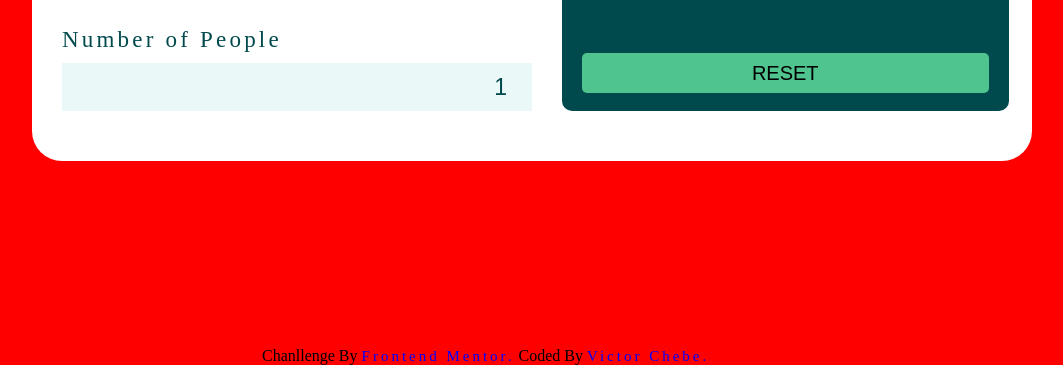
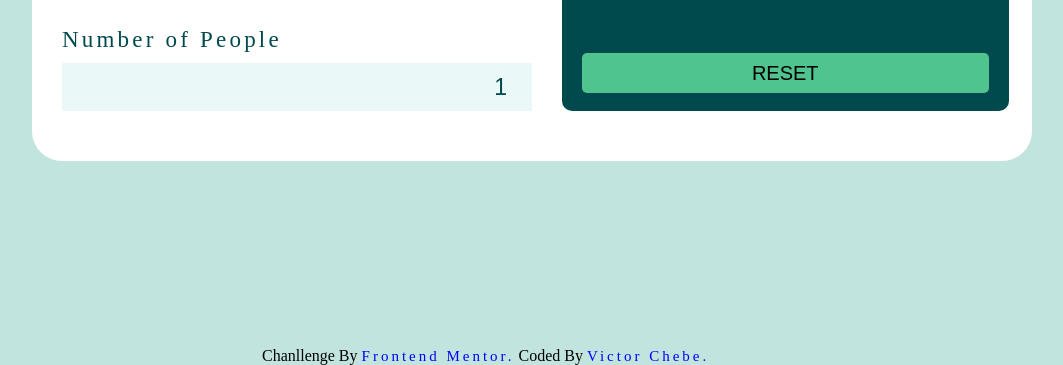
Before and after one commit to chipingo42/Tip_calculator, a plain HTML site: page index.html in a window 1280 px wide. Shown: the part 435-800 px from the top of the page, without its empty margins (108-1171 px from the left). Drawn offline with Linux system fonts and the light colour scheme.

Commit message:
new push

```diff
--- a/src/css/style.css
+++ b/src/css/style.css
@@ -23,8 +23,7 @@
 
 html,
 body {
-    /* background: var(--background-secondary-color); */
-    background: red;
+    background: var(--background-secondary-color);
     font-family: "Space Mono";
     font-weight: 700;
     height: 100%;
```
